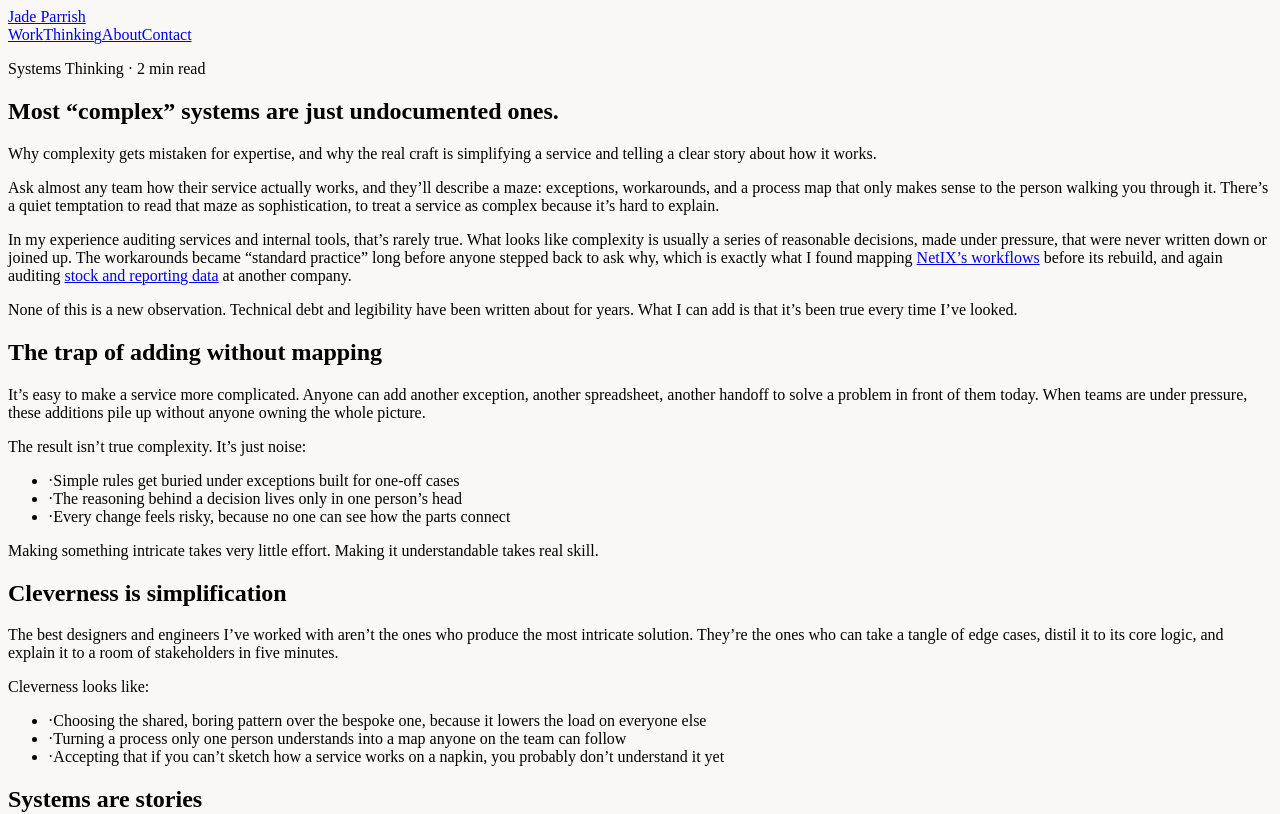
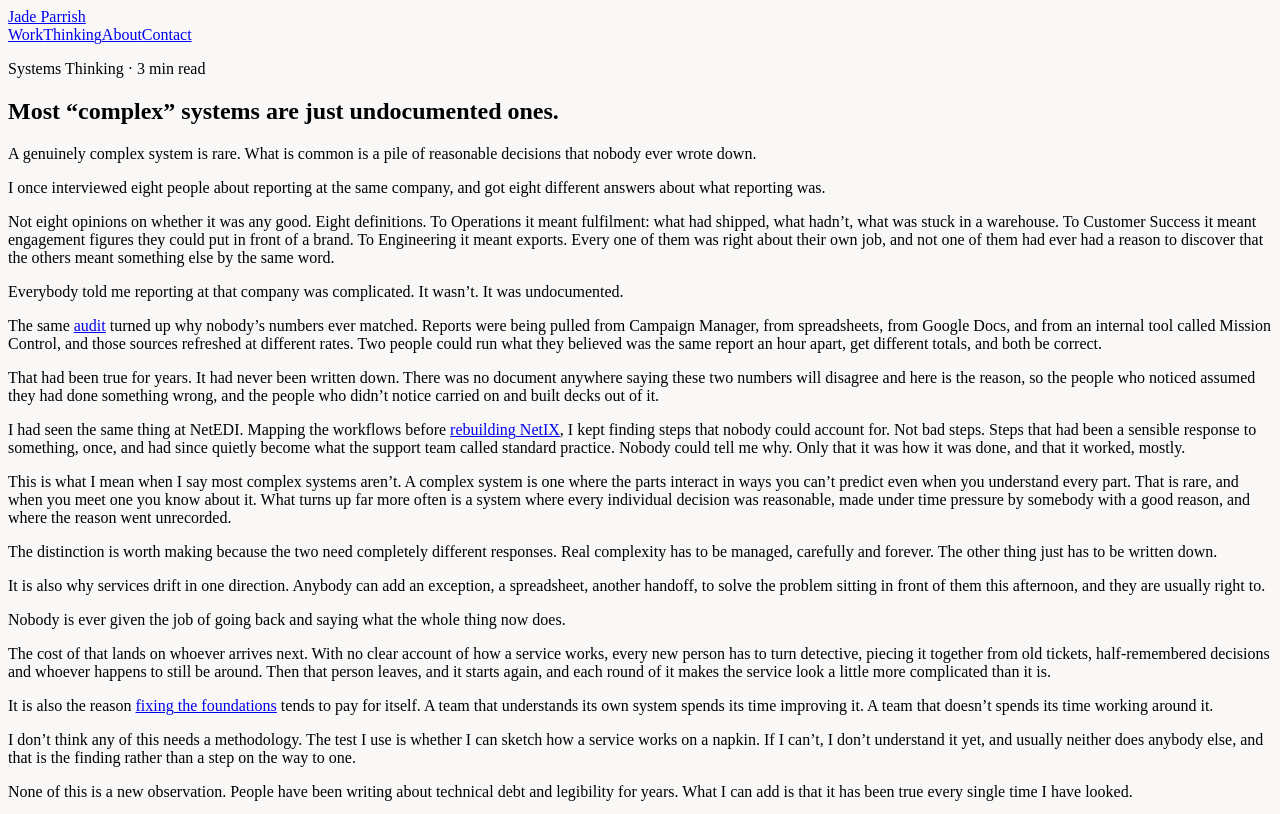
Before and after one commit to jadeparrish/portfolio, a Next.js app: page /thinking/undocumented in a window 1280 px wide. Shown: the top 814 px of the page. Built offline with nearby package versions, Linux system fonts and the light colour scheme.

Commit message:
Revise UndocumentedArticle content and reading time
Updated article content to clarify the nature of complexity in systems and the importance of documentation. Adjusted reading time and refined several paragraphs for better clarity.

```diff
--- a/app/thinking/undocumented/page.js
+++ b/app/thinking/undocumented/page.js
@@ -4,28 +4,26 @@ import {
   ArticleTitle,
   ArticleBody,
   ArticleBlock,
-  ArticleHeading,
-  ArticleBullets,
   PullQuote,
-  Accent,
   ArticleLink,
 } from '../../caseStudiesData';
 
 export const metadata = {
   title: "Most \"complex\" systems are just undocumented ones: Jade Parrish",
-  description: 'Why complexity gets mistaken for expertise, and why the real craft is simplifying a service and telling a clear story about how it works.',
+  description:
+    'A genuinely complex system is rare. What is common is a pile of reasonable decisions that nobody ever wrote down.',
 };
 
 export default function UndocumentedArticle() {
   return (
     <ArticlePage slug="undocumented">
       <ArticleTitle
-        kicker={<>Systems Thinking &middot; 2 min read</>}
+        kicker={<>Systems Thinking &middot; 3 min read</>}
         title={<>Most &ldquo;complex&rdquo; systems are just undocumented ones.</>}
         subtitle={
           <>
-            Why complexity gets mistaken for expertise, and why the real craft is
-            simplifying a service and telling a clear story about how it works.
+            A genuinely complex system is rare. What is common is a pile of reasonable
+            decisions that nobody ever wrote down.
           </>
         }
       />
@@ -33,112 +31,105 @@ export default function UndocumentedArticle() {
       <ArticleBody>
         <ArticleBlock>
           <p>
-            Ask almost any team how their service actually works, and they&rsquo;ll
-            describe a maze: exceptions, workarounds, and a process map that only makes
-            sense to the person walking you through it. There&rsquo;s a quiet temptation
-            to read that maze as sophistication, to treat a service as complex because
-            it&rsquo;s hard to explain.
+            I once interviewed eight people about reporting at the same company, and got
+            eight different answers about what reporting was.
           </p>
           <p>
-            In my experience auditing services and internal tools, that&rsquo;s rarely
-            true. What looks like complexity is usually a series of reasonable decisions,
-            made under pressure, that were never written down or joined up. The
-            workarounds became &ldquo;standard practice&rdquo; long before anyone
-            stepped back to ask why, which is exactly what I found mapping{' '}
-            <ArticleLink href="/work/netix">NetIX&rsquo;s workflows</ArticleLink> before
-            its rebuild, and again auditing{' '}
-            <ArticleLink href="/work/stock">stock and reporting data</ArticleLink>{' '}
-            at another company.
+            Not eight opinions on whether it was any good. Eight definitions. To
+            Operations it meant fulfilment: what had shipped, what hadn&rsquo;t, what was
+            stuck in a warehouse. To Customer Success it meant engagement figures they
+            could put in front of a brand. To Engineering it meant exports. Every one of
+            them was right about their own job, and not one of them had ever had a reason
+            to discover that the others meant something else by the same word.
           </p>
           <p>
-            None of this is a new observation. Technical debt and legibility have been
-            written about for years. What I can add is that it&rsquo;s been true every
-            time I&rsquo;ve looked.
+            Everybody told me reporting at that company was complicated. It wasn&rsquo;t.
+            It was undocumented.
           </p>
         </ArticleBlock>
 
-        <div>
-          <ArticleHeading>The trap of adding without mapping</ArticleHeading>
         <ArticleBlock>
           <p>
-              It&rsquo;s easy to make a service more complicated. Anyone can add another
-              exception, another spreadsheet, another handoff to solve a problem in front
-              of them today. When teams are under pressure, these additions pile up
-              without anyone owning the whole picture.
+            The same{' '}
+            <ArticleLink href="/work/reporting">audit</ArticleLink> turned up why
+            nobody&rsquo;s numbers ever matched. Reports were being pulled from Campaign
+            Manager, from spreadsheets, from Google Docs, and from an internal tool called
+            Mission Control, and those sources refreshed at different rates. Two people
+            could run what they believed was the same report an hour apart, get different
+            totals, and both be correct.
           </p>
-            <p>The result isn&rsquo;t true complexity. It&rsquo;s just noise:</p>
-            <ArticleBullets
-              items={[
-                'Simple rules get buried under exceptions built for one-off cases',
-                'The reasoning behind a decision lives only in one person’s head',
-                'Every change feels risky, because no one can see how the parts connect',
-              ]}
-            />
           <p>
-              Making something intricate takes very little effort. Making it
-              understandable takes real skill.
+            That had been true for years. It had never been written down. There was no
+            document anywhere saying these two numbers will disagree and here is the
+            reason, so the people who noticed assumed they had done something wrong, and
+            the people who didn&rsquo;t notice carried on and built decks out of it.
           </p>
         </ArticleBlock>
-        </div>
 
-        <div>
-          <ArticleHeading>Cleverness is simplification</ArticleHeading>
         <ArticleBlock>
           <p>
-              The best designers and engineers I&rsquo;ve worked with aren&rsquo;t the
-              ones who produce the most intricate solution. They&rsquo;re the ones who
-              can take a tangle of edge cases, distil it to its core logic, and explain
-              it to a room of stakeholders in five minutes.
+            I had seen the same thing at NetEDI. Mapping the workflows before{' '}
+            <ArticleLink href="/work/netix">rebuilding NetIX</ArticleLink>, I kept
+            finding steps that nobody could account for. Not bad steps. Steps that had
+            been a sensible response to something, once, and had since quietly become what
+            the support team called standard practice. Nobody could tell me why. Only that
+            it was how it was done, and that it worked, mostly.
           </p>
-            <p>Cleverness looks like:</p>
-            <ArticleBullets
-              items={[
-                'Choosing the shared, boring pattern over the bespoke one, because it lowers the load on everyone else',
-                'Turning a process only one person understands into a map anyone on the team can follow',
-                'Accepting that if you can’t sketch how a service works on a napkin, you probably don’t understand it yet',
-              ]}
-            />
         </ArticleBlock>
-        </div>
 
-        <div>
-          <ArticleHeading>Systems are stories</ArticleHeading>
         <ArticleBlock>
           <p>
-              A process tells people what to do. Documentation and structure tell people
-              why it matters. When a service has no clear story, every new person joining
-              has to become a detective, piecing it together from old tickets,
-              half-remembered decisions and whoever happens to still be around.
+            This is what I mean when I say most complex systems aren&rsquo;t. A complex
+            system is one where the parts interact in ways you can&rsquo;t predict even
+            when you understand every part. That is rare, and when you meet one you
+            know about it. What turns up far more often is a system where every individual
+            decision was reasonable, made under time pressure by somebody with a good
+            reason, and where the reason went unrecorded.
           </p>
-            <p>Treat documentation and structure as storytelling, and things change:</p>
-            <ArticleBullets
-              items={[
-                'Intent becomes obvious: someone new can follow a request end to end without a guided tour',
-                'Boundaries become clear: teams know exactly where a new piece of work belongs',
-                'Maintenance becomes routine: people spend less time working out how something functions, and more time making it better',
-              ]}
-            />
           <p>
-              That last one matters more than it sounds. A team that understands its own
-              system spends its time improving it rather than working around it, which
-              is the same reason{' '}
-              <ArticleLink href="/thinking/legacy">
-                fixing the foundations
-              </ArticleLink>{' '}
-              tends to pay for itself.
+            The distinction is worth making because the two need completely different
+            responses. Real complexity has to be managed, carefully and forever. The other
+            thing just has to be written down.
+          </p>
+          <p>
+            It is also why services drift in one direction. Anybody can add an exception,
+            a spreadsheet, another handoff, to solve the problem sitting in front of them
+            this afternoon, and they are usually right to.
+          </p>
+          <PullQuote>
+            Nobody is ever given the job of going back and saying what the whole thing now
+            does.
+          </PullQuote>
+        </ArticleBlock>
+
+        <ArticleBlock>
+          <p>
+            The cost of that lands on whoever arrives next. With no clear account of how a
+            service works, every new person has to turn detective, piecing it together
+            from old tickets, half-remembered decisions and whoever happens to still be
+            around. Then that person leaves, and it starts again, and each round of it
+            makes the service look a little more complicated than it is.
+          </p>
+          <p>
+            It is also the reason{' '}
+            <ArticleLink href="/thinking/legacy">fixing the foundations</ArticleLink>{' '}
+            tends to pay for itself. A team that understands its own system spends its
+            time improving it. A team that doesn&rsquo;t spends its time working around
+            it.
           </p>
         </ArticleBlock>
-        </div>
 
         <ArticleBlock>
-          <PullQuote>
-            Complexity is easy. <Accent>Clarity takes discipline.</Accent>
-          </PullQuote>
           <p>
-            Give a team shared structure, and encourage them to tell the story of how
-            their service actually works, and the &ldquo;complex&rdquo; system tends to
-            disappear. What&rsquo;s left is something clear and reliable, and the real
-            cleverness of the people who made it that way.
+            I don&rsquo;t think any of this needs a methodology. The test I use is whether
+            I can sketch how a service works on a napkin. If I can&rsquo;t, I don&rsquo;t
+            understand it yet, and usually neither does anybody else, and that is the
+            finding rather than a step on the way to one.
+          </p>
+          <p>
+            None of this is a new observation. People have been writing about technical
+            debt and legibility for years. What I can add is that it has been true every
+            single time I have looked.
           </p>
         </ArticleBlock>
       </ArticleBody>
```
Lines whose indentation alone changed are shown as unchanged.
